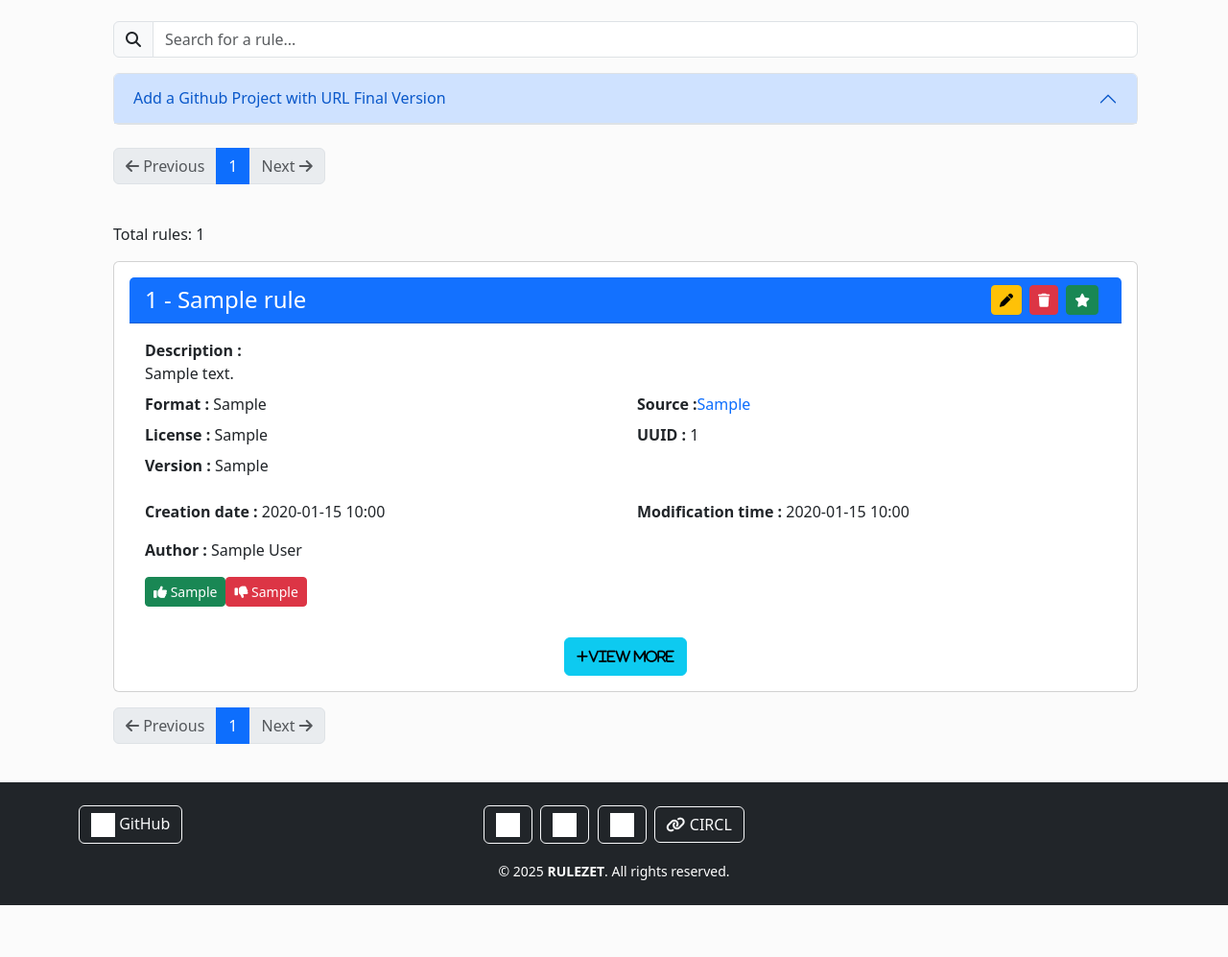
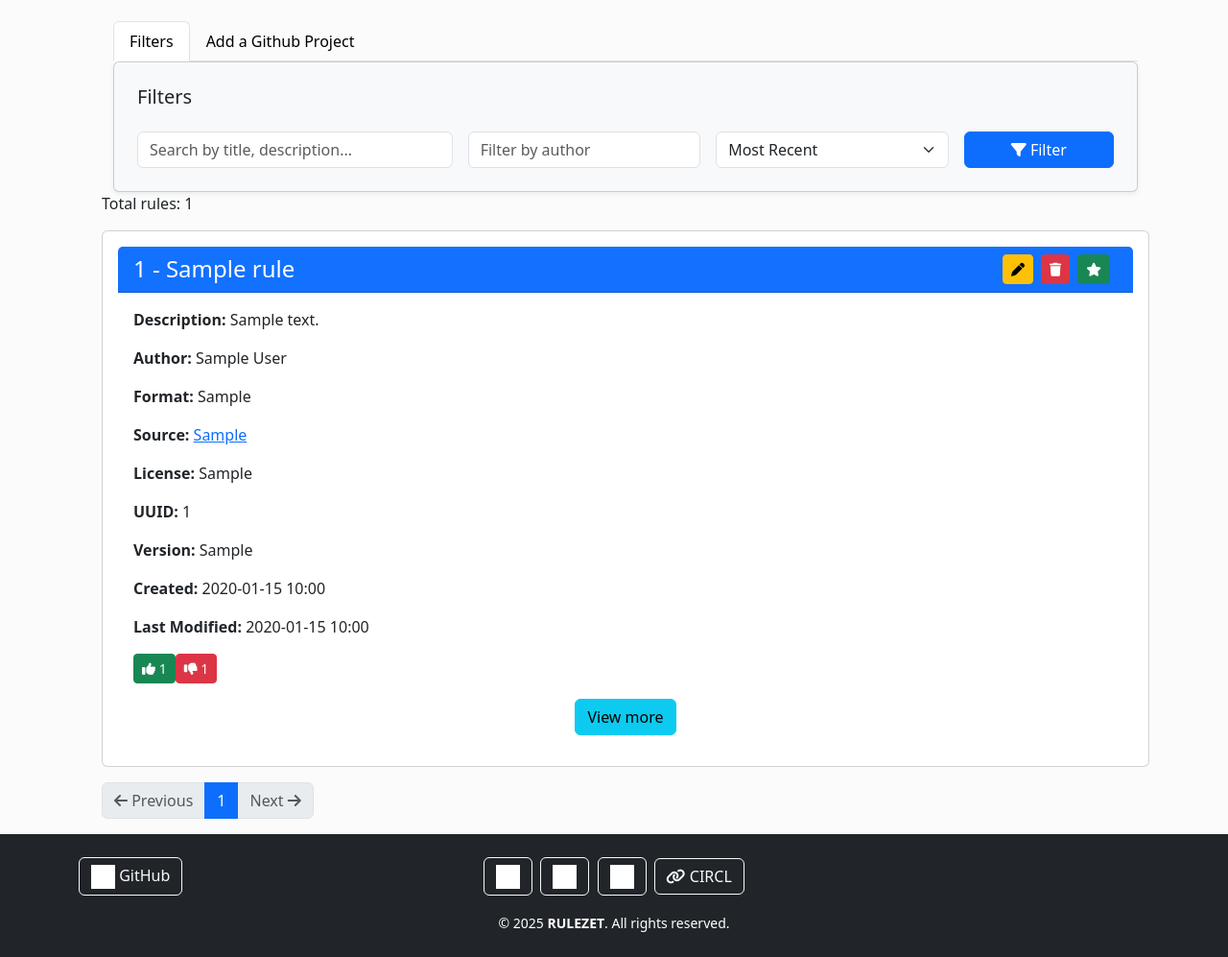
Before and after one commit to ngsoti/rulezet-core, a Flask app: page /rule/rules_list in a window 1280 px wide. Shown: the part 174-1171 px from the top of the page at 96% size. Before the commit the page ends 1117 px from the top, so only its background shows below. Run offline with Flask 3, Linux system fonts and the light colour scheme; a user stored in the database is signed in; tables that the repository leaves empty hold one stand-in row (values such as "Sample post"); some libraries are stand-ins or nearby versions; grey boxes are pictures that could not be loaded.

Commit message:
add: [search bar with filter] new search bar with filter (date , like , name ...)

```diff
--- a/app/db_class/db.py
+++ b/app/db_class/db.py
@@ -100,8 +100,8 @@ class Rule(db.Model):
     author = db.Column(db.String) # the reel author of the rule
     creation_date = db.Column(db.DateTime, index=True)
     last_modif = db.Column(db.DateTime, index=True)
-    vote_up = db.Column(db.String)
-    vote_down = db.Column(db.String)
+    vote_up = db.Column(db.Integer)
+    vote_down = db.Column(db.Integer)
     to_string = db.Column(db.String)
 
     #edit
--- a/app/templates/rule/rules_list.html
+++ b/app/templates/rule/rules_list.html
@@ -10,30 +10,19 @@
     </a>
   </header>
 
-  <div class="mb-3 input-group">
-    <span class="input-group-text">
-      <i class="fas fa-search"></i>
-    </span>
-    <input
-      type="text"
-      v-model="searchQuery"
-      class="form-control"
-      placeholder="Search for a rule..."
-    >
-  </div>
+  <ul class="nav nav-tabs" id="myTab" role="tablist">
+    <li class="nav-item" role="presentation">
+      <a class="nav-link active" id="filters-tab" data-bs-toggle="tab" href="#filters" role="tab" aria-controls="filters" aria-selected="false">Filters</a>
+    </li>
+    <li class="nav-item" role="presentation">
+      <a class="nav-link" id="addProject-tab" data-bs-toggle="tab" href="#addProject" role="tab" aria-controls="addProject" aria-selected="true">Add a Github Project</a>
+    </li>
+  </ul>
 
-
-
-  <div class="accordion" id="accordionExample2">
-    <div class="accordion-item">
-      <h2 class="accordion-header" id="headingOne">
-        <button class="accordion-button" type="button" data-bs-toggle="collapse" data-bs-target="#collapseOne" aria-expanded="false" aria-controls="collapseOne">
-          Add a Github Project with URL Final Version
-        </button>
-      </h2>
-      <div id="collapseOne" class="accordion-collapse collapse" aria-labelledby="headingOne" data-bs-parent="#accordionExample2">
-        <div class="accordion-body">
-          <form method="POST" action="{{ url_for('rule.test_yara_python_url') }}" class="p-4 border rounded shadow-sm bg-light">
+  <div class="tab-content" id="myTabContent">
+    <div class="tab-pane fade" id="addProject" role="tabpanel" aria-labelledby="addProject-tab">
+      <div class="card p-4 shadow-sm bg-light mb-3">
+        <form method="POST" action="{{ url_for('rule.test_yara_python_url') }}">
           <input type="hidden" name="csrf_token" value="{{ csrf_token() }}"/>
           <div class="mb-3">
             <label for="url" class="form-label">URL for a Github project to add</label>
@@ -47,45 +36,52 @@
         </form>
       </div>
     </div>
+
+    <div class="tab-pane fade show active" id="filters" role="tabpanel" aria-labelledby="filters-tab">
+      <div class="card p-4 shadow-sm bg-light">
+        <h5 class="mb-4">Filters</h5>
+        <div class="row g-3">
+          <div class="col-md-4">
+            <input
+              type="text"
+              v-model="searchQuery"
+              class="form-control"
+              placeholder="Search by title, description..."
+            >
+          </div>
+          <div class="col-md-3">
+            <input
+              type="text"
+              v-model="authorFilter"
+              class="form-control"
+              placeholder="Filter by author"
+            >
+          </div>
+          <div class="col-md-3">
+            <select v-model="sortBy" class="form-select">
+              <option value="newest">Most Recent</option>
+              <option value="oldest">Oldest</option>
+              <option value="most_likes">Most Likes</option>
+              <option value="least_likes">Least Likes</option>
+            </select>
+          </div>
+          <div class="col-md-2">
+            <button class="btn btn-primary w-100" @click="fetchRules(1)">
+              <i class="fas fa-filter"></i> Filter
+            </button>
+          </div>
+        </div>
+      </div>
     </div>
   </div>
 
 
+  </div>
 
 
-
-
-  </template>
   <template v-if="rules_list && rules_list.rule.length > 0">
-    <br/>
-    <nav aria-label="Page navigation">
-      <ul class="pagination">
-        <li class="page-item" :class="{ disabled: current_page === 1 }">
-          <a class="page-link" href="#" @click.prevent="fetchRules(current_page - 1)">
-            <i class="fas fa-arrow-left"></i> Previous
-          </a>
-        </li>
-        <li
-          class="page-item"
-          v-for="page in visiblePages"
-          :key="page"
-          :class="{ active: current_page === page, disabled: page === '...' }"
-        >
-          <a v-if="page !== '...'" class="page-link" href="#" @click.prevent="fetchRules(page)">[[ page ]]</a>
-          <span v-else class="page-link">...</span>
-        </li>
-        <li class="page-item" :class="{ disabled: current_page === total_pages }">
-          <a class="page-link" href="#" @click.prevent="fetchRules(current_page + 1)">
-            Next <i class="fas fa-arrow-right"></i>
-          </a>
-        </li>
-      </ul>
-    </nav>
-    <br/>
-
     <p>Total rules: [[ total_rules_liste ]]</p>
-    <div class="card card-body mb-3" v-for="(rule, index) in filteredRules" :key="rule.uuid">
-
+    <div class="card card-body mb-3" v-for="(rule, index) in rules_list.rule" :key="rule.uuid">
       <div class="card-header text-white d-flex justify-content-between align-items-center" style="background-color:#1371ff">
         <h4 class="mb-0">[[ rule.id ]] - [[ rule.title ]]</h4>
         {% if current_user.is_authenticated %}
@@ -98,54 +94,24 @@
               <i class="fas fa-trash"></i>
             </button>
           </template>
-
           <a :href="`/rule/favorite/${rule.id}`" class="btn btn-success btn-sm me-2" title="Add to Favorites">
             <i class="fas fa-star"></i>
           </a>
         </div>
         {% endif %}
-
       </div>
 
       <div class="card-body">
-        <div class="mb-2">
-          <strong>Description :</strong>
-          <p class="card-text">[[ rule.description ]]</p>
-        </div>
+        <p><strong>Description:</strong> [[ rule.description ]]</p>
+        <p><strong>Author:</strong> [[ rule.author ]]</p>
+        <p><strong>Format:</strong> [[ rule.format ]]</p>
+        <p><strong>Source:</strong> <a :href="[[ rule.source ]]" target="_blank">[[ rule.source ]]</a></p>
+        <p><strong>License:</strong> [[ rule.license ]]</p>
+        <p><strong>UUID:</strong> [[ rule.uuid ]]</p>
+        <p><strong>Version:</strong> [[ rule.version ]]</p>
+        <p><strong>Created:</strong> [[ rule.creation_date ]]</p>
+        <p><strong>Last Modified:</strong> [[ rule.last_modif ]]</p>
 
-        <div class="row">
-          <div class="col-md-6 mb-2">
-            <strong>Format :</strong> [[ rule.format ]]
-          </div>
-          <div class="col-md-6 mb-2">
-            <strong>Source :</strong>
-              <a :href="[[ rule.source ]]" target="_blank" class="text-decoration-none" style="word-wrap: break-word;">
-                [[ rule.source ]]
-              </a>
-          </div>
-          <div class="col-md-6 mb-2">
-            <strong>License :</strong> [[ rule.license ]]
-          </div>
-          <div class="col-md-6 mb-2">
-            <strong>UUID :</strong> [[ rule.uuid ]]
-          </div>
-          <div class="col-md-6 mb-2">
-            <strong>Version :</strong> [[ rule.version ]]
-          </div>
-        </div>
-
-        <div class="row mt-3">
-          <div class="col-md-6">
-            <strong>Creation date :</strong> [[ rule.creation_date ]]
-          </div>
-          <div class="col-md-6">
-            <strong>Modification time :</strong> [[ rule.last_modif ]]
-          </div>
-        </div>
-
-        <div class="mt-3">
-          <strong>Author :</strong> [[ rule.author ]]
-        </div>
         {% if current_user.is_authenticated %}
         <div class="mt-3">
           <button @click="vote('up', rule.id)" class="btn btn-success btn-sm">
@@ -156,12 +122,14 @@
           </button>
         </div>
         {% endif %}
+
+        <div class="text-center mt-3">
+          <a :href="`detail_rule/${rule.id}`" class="btn btn-info">View more</a>
         </div>
-      <div class="text-center mt-3">
-        <a :href="`detail_rule/${rule.id}`" class="btn btn-info fa-solid fa-plus" style="font-size: 14px; padding: 12px;">View more</a>
       </div>
     </div>
 
+    <!-- Pagination -->
     <nav aria-label="Page navigation">
       <ul class="pagination">
         <li class="page-item" :class="{ disabled: current_page === 1 }">
@@ -169,12 +137,7 @@
             <i class="fas fa-arrow-left"></i> Previous
           </a>
         </li>
-        <li
-          class="page-item"
-          v-for="page in visiblePages"
-          :key="page"
-          :class="{ active: current_page === page, disabled: page === '...' }"
-        >
+        <li class="page-item" v-for="page in visiblePages" :key="page" :class="{ active: current_page === page, disabled: page === '...' }">
           <a v-if="page !== '...'" class="page-link" href="#" @click.prevent="fetchRules(page)">[[ page ]]</a>
           <span v-else class="page-link">...</span>
         </li>
@@ -186,9 +149,7 @@
       </ul>
     </nav>
   </template>
-
-  <i v-else class="text-muted">No rules added</i>
-  <br />
+  <i v-else class="text-muted">No rules found.</i>
 </div>
 {% endblock %}
 
@@ -196,6 +157,7 @@
 <script type="module">
   const { createApp, ref, computed } = Vue
   import { message_list } from '/static/js/toaster.js'
+
 
   createApp({
     delimiters: ['[[', ']]'],
@@ -206,35 +168,32 @@
       const total_pages = ref(1)
       const current_user_is_admin = ref()
       const searchQuery = ref('')
-      const total_rules_liste = ref()
-
-
-      const filteredRules = computed(() => {
-        if (!rules_list.value || !rules_list.value.rule) return []
-        const query = searchQuery.value.toLowerCase()
-        return rules_list.value.rule.filter(rule =>
-          rule.title.toLowerCase().includes(query) ||
-          rule.description.toLowerCase().includes(query) ||
-          rule.author.toLowerCase().includes(query) ||
-          rule.format.toLowerCase().includes(query)
-        )
-      })
-
+      const authorFilter = ref('')
+      const sortBy = ref('newest')
+      const total_rules_liste = ref(0)
 
 
 
 
 
       async function fetchRules(page) {
-        const res = await fetch('get_rules_page?page=' + page)
+        const params = new URLSearchParams({
+          page,
+          search: searchQuery.value,
+          author: authorFilter.value,
+          sort_by: sortBy.value
+        })
+
+        const res = await fetch('/rule/get_rules_page_filter?' + params.toString())
         const data = await res.json()
         rules_list.value = data
         total_pages.value = data.total_pages
         total_rules.value = data.total_rules
-        total_rules_liste.value = data.total_rules // copy to have a dynamique value of total rule
+        total_rules_liste.value = data.total_rules
         current_page.value = page
       }
-      async function fetchCurrentUser(){
+
+      async function fetchCurrentUser() {
         const res = await fetch('get_current_user')
         const data = await res.json()
         current_user_is_admin.value = data.user
@@ -243,8 +202,7 @@
       async function deleteRule(id, index) {
         const res = await fetch('delete_rule?id=' + id)
         const data = await res.json()
-        const acces = data.success
-        if(acces){
+        if (data.success) {
           rules_list.value.rule.splice(index, 1)
           total_rules_liste.value -= 1
         }
@@ -263,20 +221,10 @@
         }
       }
 
-      async function addFavoriteRule(id, index){
-        const res = await fetch('add_rule_favorite?id=' + id)
-        if (res){
-          message_list.success('Rule added to favorites!');
-        }else{
-          message_list.error('Rule added to favorites!');
-        }
-      }
-
       const visiblePages = computed(() => {
         const pages = []
         const total = total_pages.value
         const current = current_page.value
-
         if (total <= 7) {
           for (let i = 1; i <= total; i++) pages.push(i)
         } else {
@@ -288,7 +236,6 @@
             pages.push(1, '...', current - 1, current, current + 1, '...', total)
           }
         }
-
         return pages
       })
 
@@ -302,14 +249,14 @@
         total_pages,
         total_rules,
         fetchRules,
-        addFavoriteRule,
         deleteRule,
         vote,
         visiblePages,
         fetchCurrentUser,
         current_user_is_admin,
-        filteredRules,
         searchQuery,
+        authorFilter,
+        sortBy,
         total_rules_liste
       }
     }
```
Also changed, not shown: app/rule/rule.py (+23 -1 lines), app/rule/rule_core.py (+42 -5 lines). Lines whose indentation alone changed are shown as unchanged.
